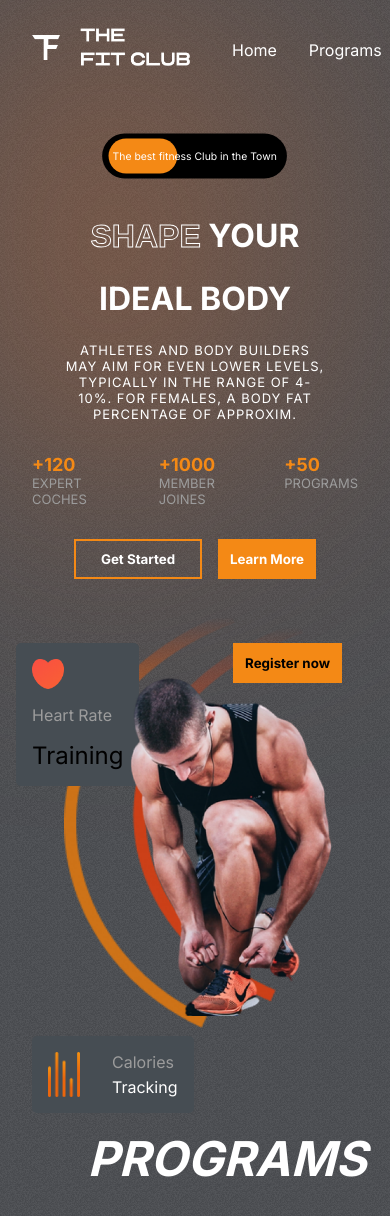
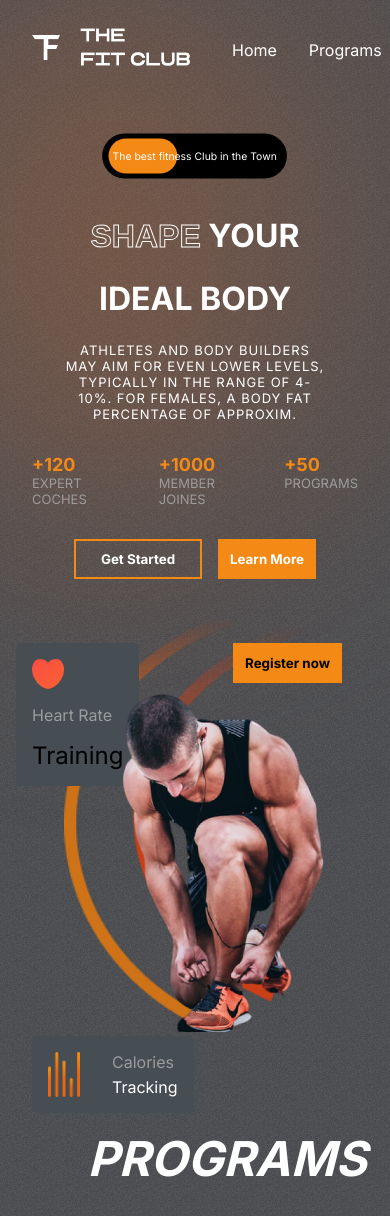
Before and after one commit to Abdelkader0/Gym, a React (Create React App) app: page / in a window 390 px wide. Shown: the top 1216 px of the page. Built offline with nearby package versions, Linux system fonts and the light colour scheme.

Commit message:
update for responsive

```diff
--- a/src/Components/Hero/Hero.css
+++ b/src/Components/Hero/Hero.css
@@ -239,8 +239,8 @@
     .hero-image {
         position: relative;
         width: 15rem;
-        left: 7rem;
-        top: 4rem;
+        left: 6.5rem;
+        top: 5rem;
         align-self: center;
     }
     .hero-image-back {
```
